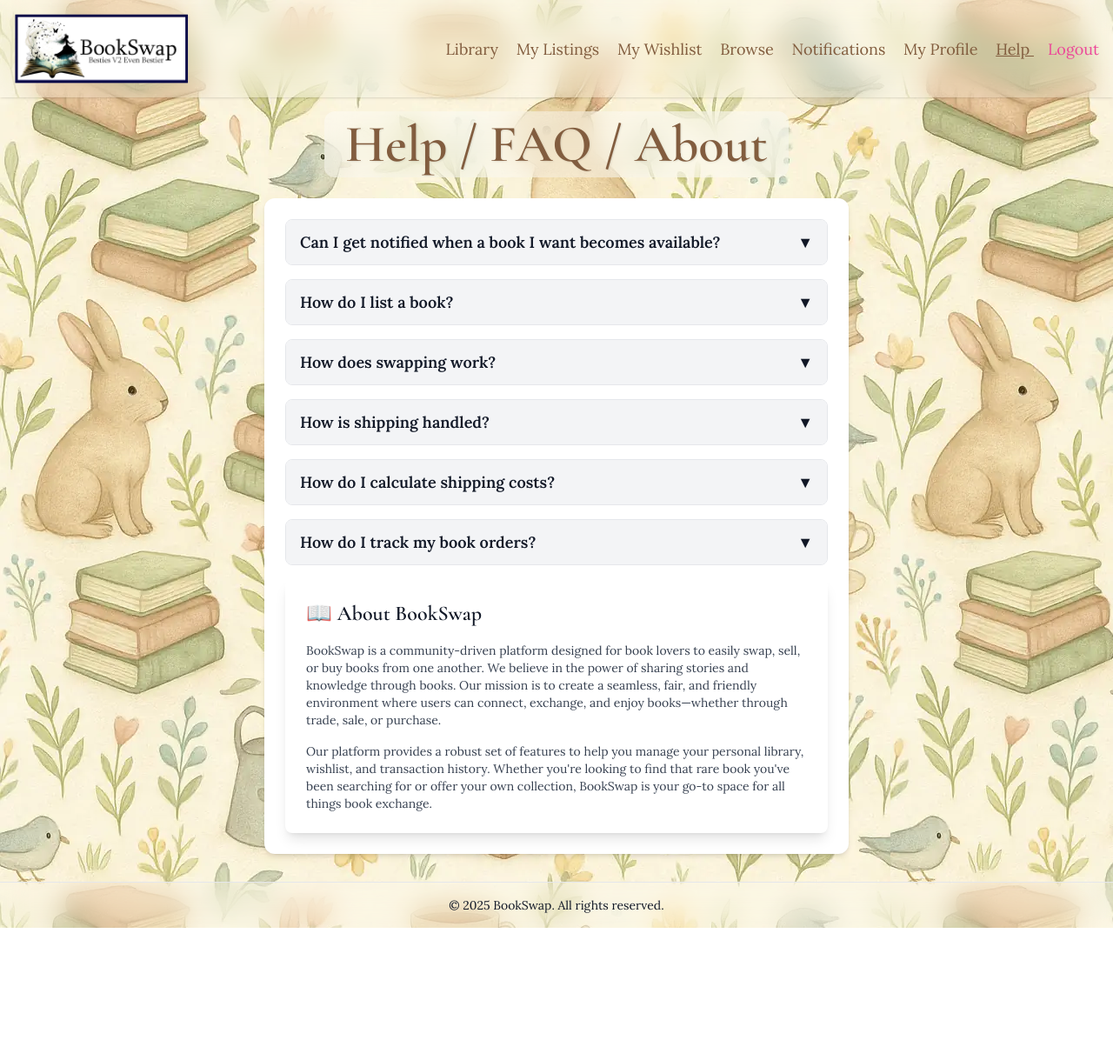
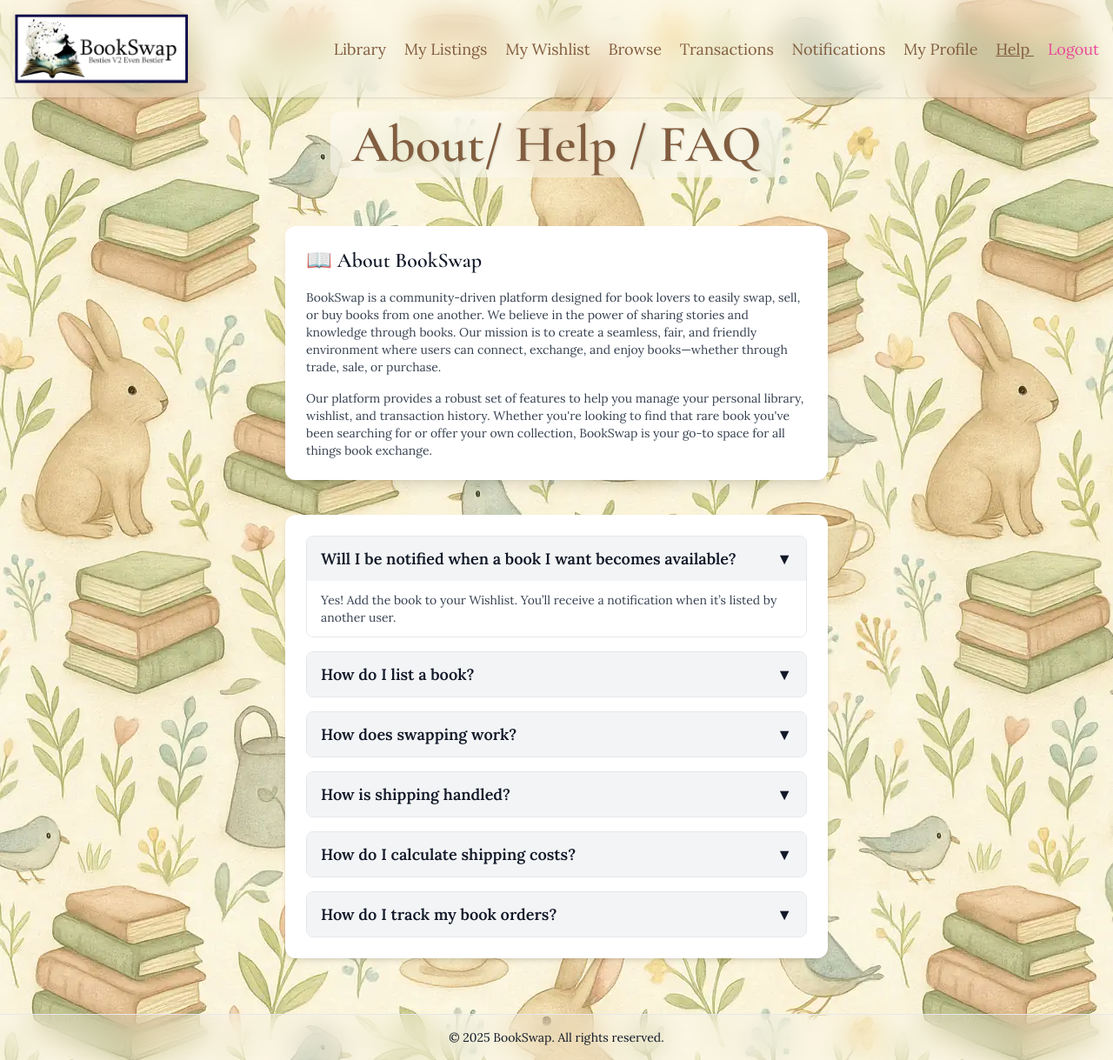
Before and after one commit to Web-Development-UAlberta/exsm-3951-exsm-3943-spring-2025-python-c-project-bookswap-besties-v2-even-bestier, a Django app: page /help/faq/ in a window 1280 px wide. Shown: the whole page at 87% size. Before the commit the page ends 1067 px from the top, so only its background shows below. Run offline with Django 5.2, Linux system fonts and the light colour scheme; the visitor is signed in with stand-in values (Sample User, id 1); data that the repository does not hold is empty; some libraries are stand-ins or nearby versions.

Commit message:
create transactions page

```diff
--- a/src/exsm3951_bookswap/bookswap/urls.py
+++ b/src/exsm3951_bookswap/bookswap/urls.py
@@ -14,5 +14,6 @@
     path('book-listings/<int:book_listing_id>/', views.view_book_listing, name='view_book_listing'),
     path('book-listings/<int:book_listing_id>/edit', views.edit_book_listing, name='edit_book_listing'),
     path('book-listings/<int:book_listing_id>/delete', views.delete_book_listing, name='delete_book_listing'),
+    path("transactions/", views.transactions_view, name="transaction_list"),
 
 ]
--- a/src/exsm3951_bookswap/bookswap/views.py
+++ b/src/exsm3951_bookswap/bookswap/views.py
@@ -164,3 +164,7 @@
 def view_wishlist(request):
     wishlist_items = WishList.objects.filter(member=request.user)
     return render(request, 'wishlist/wishlist.html', {'wishlist': wishlist_items})
+
+@login_required
+def transactions_view(request):
+    return render(request, "transaction/transaction.html")
--- a/src/exsm3951_bookswap/templates/base.html
+++ b/src/exsm3951_bookswap/templates/base.html
@@ -77,6 +77,12 @@
               Browse
           </a>
 
+          <a href="{% url 'transaction_list' %}"
+              style="color: #825d3f;"
+              class="{% if request.path == '/library/transactions/' %}underline{% else %}hover:underline{% endif %}">
+              Transactions
+          </a>
+
           <a href="{% url 'notifications' %}"
               style="color: #825d3f;"
               class="{% if '/notifications/' in request.path %}underline{% else %}hover:underline{% endif %} notification-link">
--- a/src/exsm3951_bookswap/templates/help/help.html
+++ b/src/exsm3951_bookswap/templates/help/help.html
@@ -5,19 +5,33 @@
 <div class="text-center">
   <h2 class="text-6xl font-semibold inline-block mb-6 px-6 py-2 rounded-xl backdrop-blur-lg"
       style="color: #825d3f; background-color: rgba(255, 255, 255, 0.4); text-shadow: 1px 1px 2px rgba(0,0,0,0.1);">
-    Help / FAQ / About
+    About/ Help / FAQ
   </h2>
 </div>
+
+<div class="flex flex-col px-4 sm:px-6 max-w-2xl mx-auto py-8 space-y-10">
+
+  <!-- About Section -->
+    <div class="max-w-2xl mx-auto bg-white p-6 rounded-xl shadow-lg">
+      <h3 class="font-semibold text-2xl mb-4">📖 About BookSwap</h3>
+      <p class="text-sm text-gray-700">
+        BookSwap is a community-driven platform designed for book lovers to easily swap, sell, or buy books from one another. We believe in the power of sharing stories and knowledge through books. Our mission is to create a seamless, fair, and friendly environment where users can connect, exchange, and enjoy books—whether through trade, sale, or purchase.
+      </p>
+      <p class="text-sm text-gray-700 mt-4">
+        Our platform provides a robust set of features to help you manage your personal library, wishlist, and transaction history. Whether you're looking to find that rare book you've been searching for or offer your own collection, BookSwap is your go-to space for all things book exchange.
+      </p>
+    </div>
+
 
   <div class="max-w-2xl mx-auto bg-white p-6 rounded-xl shadow-md space-y-4">
 
     <!-- FAQ Item 1 -->
     <div class="border border-gray-200 rounded-lg overflow-hidden">
       <button type="button" class="w-full text-left px-4 py-3 font-semibold bg-gray-100 hover:bg-gray-200 focus:outline-none flex justify-between items-center" onclick="toggleAnswer(this)">
-      Can I get notified when a book I want becomes available?
+        Will I be notified when a book I want becomes available?
         <span class="ml-2 transition-transform duration-200">&#x25BC;</span>
       </button>
-    <div class="hidden px-4 py-3 text-sm text-gray-700 bg-white">
+      <div class="answer-container px-4 py-3 text-sm text-gray-700 bg-white">
         Yes! Add the book to your Wishlist. You’ll receive a notification when it’s listed by another user.
       </div>
     </div>
@@ -76,19 +90,8 @@
         Once a book is shipped, you'll receive a tracking number via email. You can also view the status of your order in the “Notifications” section of your profile. Simply click on the order to view the shipping details and real-time updates.
       </div>
     </div>
-
-  <!-- About Section -->
-  <div class="bg-white p-6 rounded-lg shadow-lg">
-    <h3 class="font-semibold text-2xl mb-4">📖 About BookSwap</h3>
-    <p class="text-sm text-gray-700">
-      BookSwap is a community-driven platform designed for book lovers to easily swap, sell, or buy books from one another. We believe in the power of sharing stories and knowledge through books. Our mission is to create a seamless, fair, and friendly environment where users can connect, exchange, and enjoy books—whether through trade, sale, or purchase.
-    </p>
-    <p class="text-sm text-gray-700 mt-4">
-      Our platform provides a robust set of features to help you manage your personal library, wishlist, and transaction history. Whether you're looking to find that rare book you've been searching for or offer your own collection, BookSwap is your go-to space for all things book exchange.
-    </p>
   </div>
 </div>
-
 
   <script>
     function toggleAnswer(button) {
@@ -107,6 +110,5 @@
       }
     }
   </script>
-  <!--ChatGPT. (2025). JavaScript code for toggle FAQ answers on click. OpenAI. Retrieved from https://chat.openai.com.-->
 
 {% endblock %}
```
Also changed, not shown: docs/Timesheet.md (+1 -0 lines), src/exsm3951_bookswap/templates/transaction/transaction.html (added, +12 -0 lines). Lines whose indentation alone changed are shown as unchanged.
